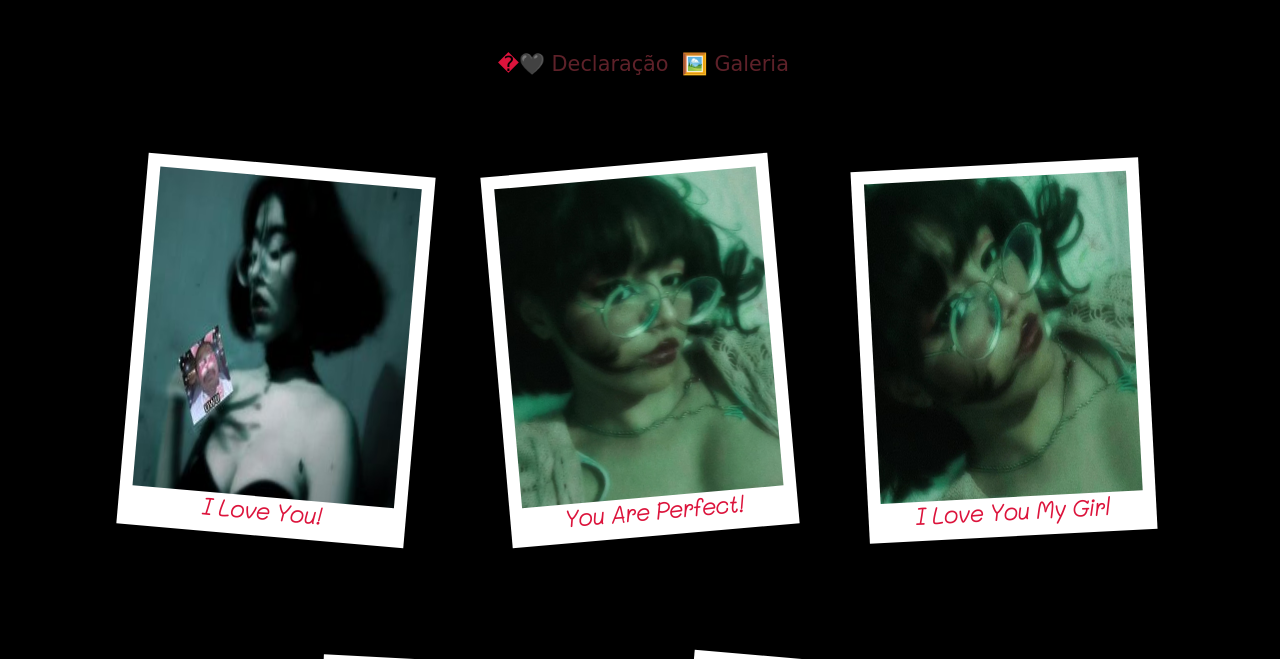
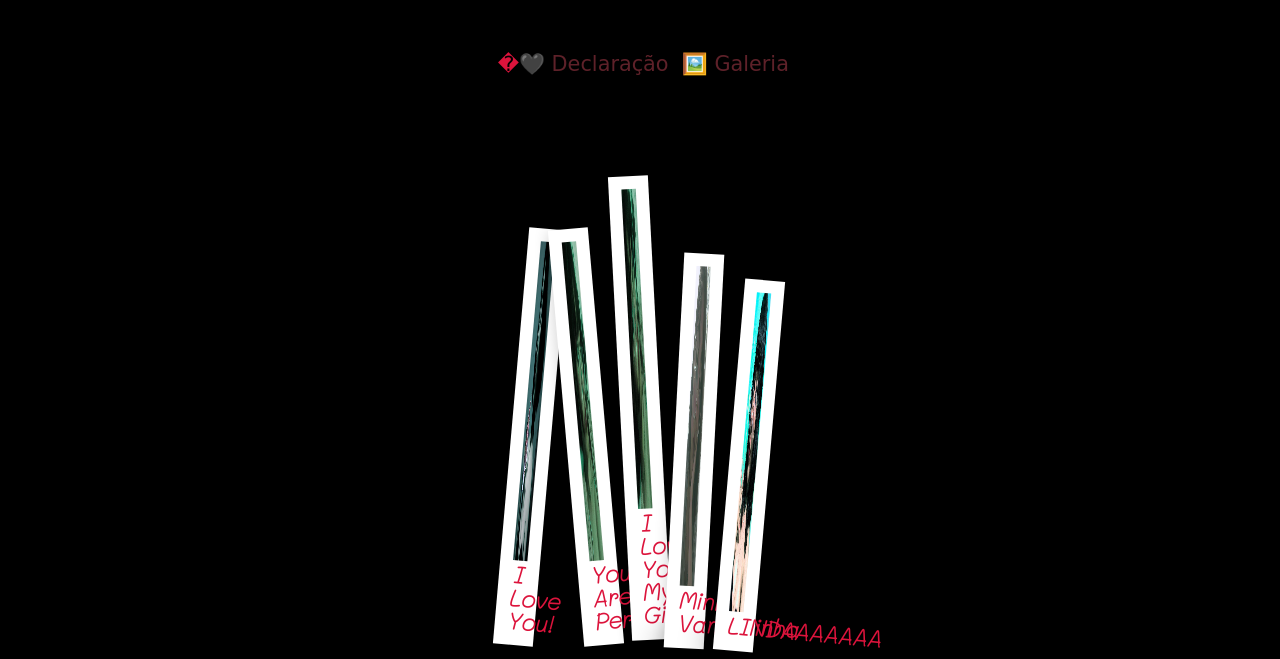
Before and after one commit to PedroParker0819/My_Baby, a plain HTML site: page galeria.html in a window 1280 px wide. Shown: the part 141-800 px from the top of the page. Drawn offline with Linux system fonts and the light colour scheme; a web font is replaced by a local one.

Commit message:
Update galeria.css

```diff
--- a/galeria.css
+++ b/galeria.css
@@ -62,7 +62,7 @@
     line-height: 1em;
   }
   .item {
-    width: 30%;
+    width: 50px;
     display: inline-block;
     margin-top: 2rem;
 
@@ -79,8 +79,8 @@
   }
   .item:nth-of-type(4n+1) .polaroid:before {
     transform: rotate(6deg);
-    height: 20%;
-    width: 47%;
+    height: 20px;
+    width: 47px;
     bottom: 30px;
     right: 12px;
     box-shadow: 0 2.1rem 2rem rgba(0,0,0,0.4);
@@ -91,8 +91,8 @@
   }
   .item:nth-of-type(4n+2) .polaroid:before {
     transform: rotate(-6deg);
-    height: 20%;
-    width: 47%;
+    height: 20px;
+    width: 47px;
     bottom: 30px;
     left: 12px;
     box-shadow: 0 2.1rem 2rem rgba(0,0,0,0.4);
@@ -103,8 +103,8 @@
   }
   .item:nth-of-type(4n+4) .polaroid:before {
     transform: rotate(4deg);
-    height: 20%;
-    width: 47%;
+    height: 20px;
+    width: 47px;
     bottom: 30px;
     right: 12px;
     box-shadow: 0 2.1rem 2rem rgba(0,0,0,0.3);
@@ -115,8 +115,8 @@
   }
   .item:nth-of-type(4n+3) .polaroid:before {
     transform: rotate(-4deg);
-    height: 20%;
-    width: 47%;
+    height: 20px;
+    width: 47px;
     bottom: 30px;
     left: 12px;
     box-shadow: 0 2.1rem 2rem rgba(0,0,0,0.3);
@@ -131,8 +131,8 @@
     position: absolute;
     z-index: -1;
     transform: rotate(0deg);
-    height: 90%;
-    width: 90%;
+    height: 90px;
+    width: 90px;
     bottom: 0%;
     right: 5%;
     box-shadow: 0 1rem 3rem rgba(0,0,0,0.2);
```
